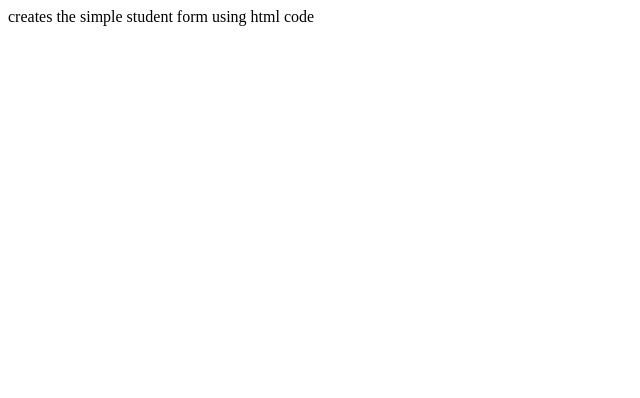
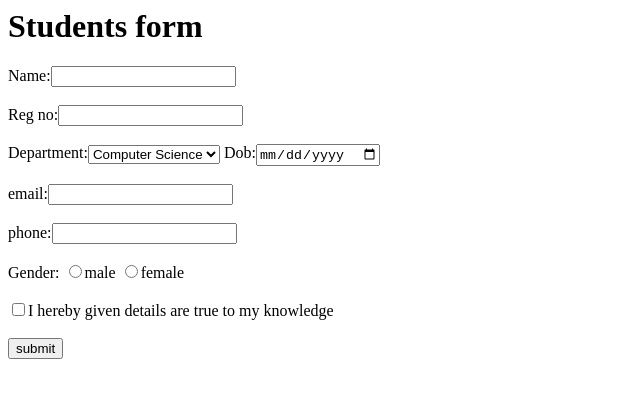
Before and after one commit to jeevan20252006/web-development, a plain HTML site: page index.html in a window 1280 px wide. Shown: the whole page, without its empty margins (0-640 px from the left). Drawn offline with Linux system fonts and the light colour scheme.

Commit message:
student form

```diff
--- a/index.html
+++ b/index.html
@@ -1 +1,28 @@
-creates the simple student form using html code
+<html>
+    <head>
+        <title>
+            Students form
+        </title>
+    </head>
+    <body>
+        <h1 align= centre> Students form</h1>
+        Name:<input type=text name=uname><br><br>
+        Reg no:<input type=text area ><br><br>
+        Department:<select name=dep>
+            <option value = CS> Computer Science
+            <option value=AD> Data Science
+            <option value=ML> Machine Learning
+            <option value=cy> Cyber security
+        </select>
+        Dob:<input type=Date Time ><br><br>
+        email:<input type=text symbol ><br><br>
+        phone:<input type=text ><br><br>
+        Gender:
+        <input type=radio id=male name=gender>male
+        <input type=radio id=female name=gender>female
+        <br><br>
+        <input type=checkbox >I hereby given details are true to my knowledge<br><br>
+        <input type=submit value=submit>
+        </form>
+    </body>
+</html>
```
